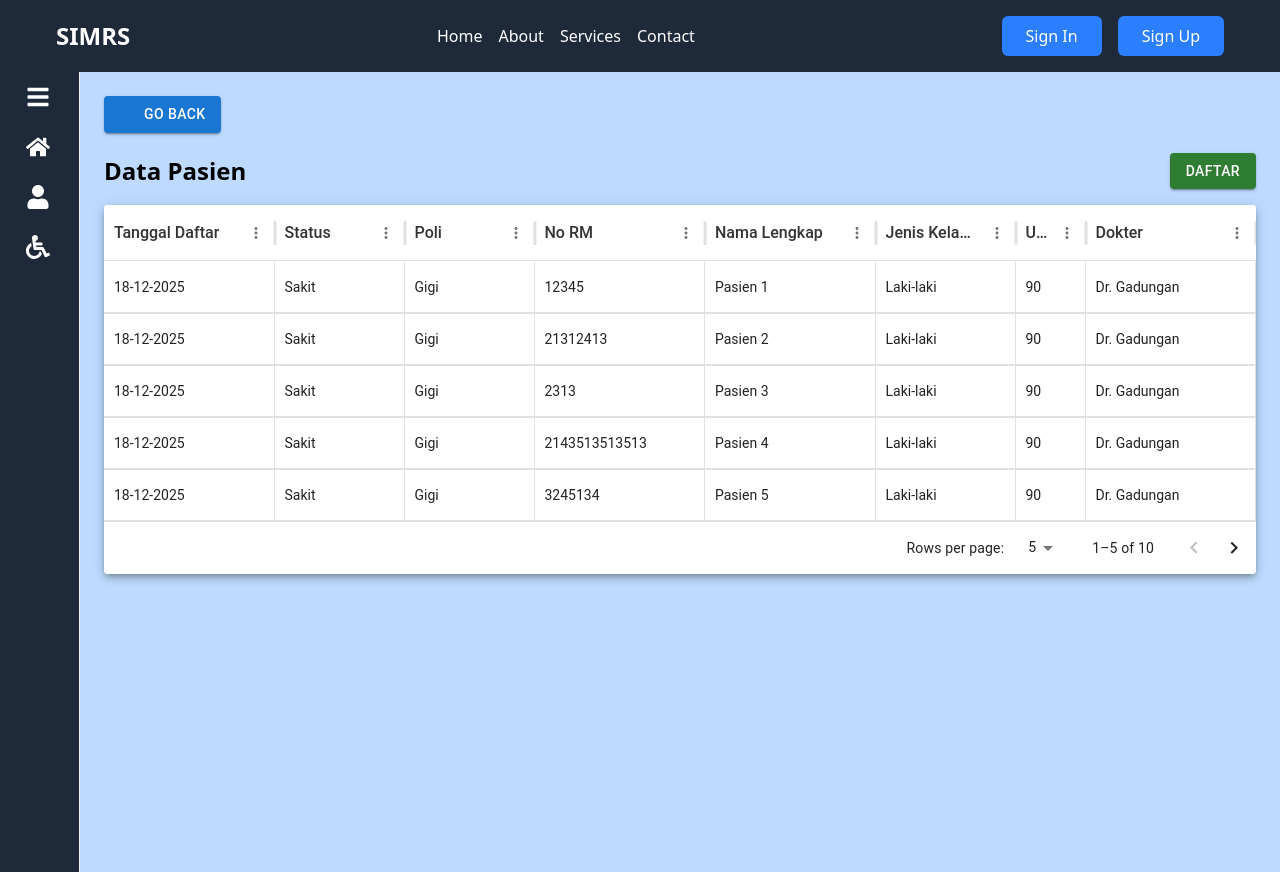
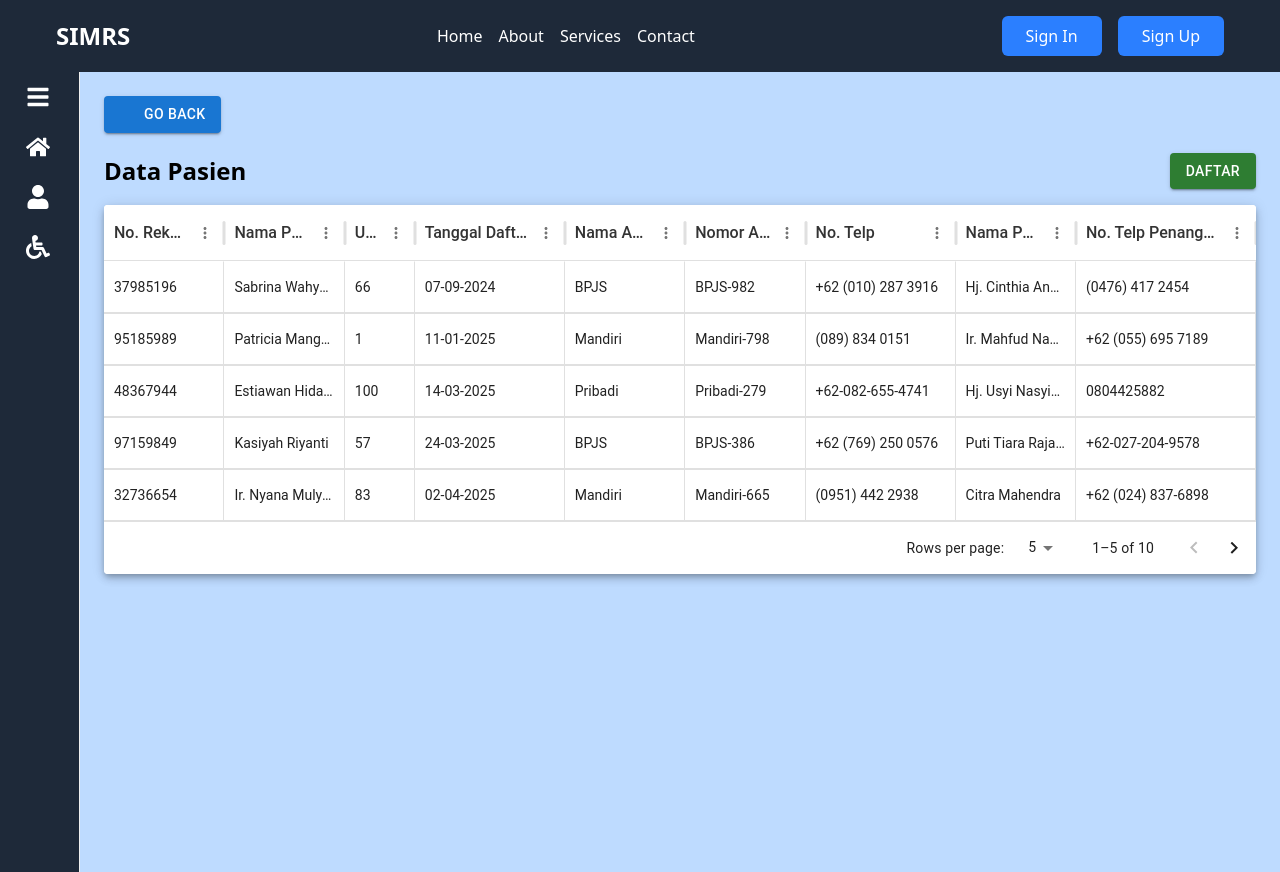
Before and after one commit to mbudit/simrs_react, a React (Vite) app: page /daftarpasien in a window 1280 px wide. Built offline with nearby package versions, Linux system fonts and the light colour scheme; some icons are missing.

Commit message:
Rapihin tabel daftar pasien

```diff
--- a/src/pages/Home.jsx
+++ b/src/pages/Home.jsx
@@ -25,6 +25,7 @@ const Home = () => {
         <Box sx={{ width: '100%' }}>
             <Grid container rowSpacing={1} columnSpacing={{ xs: 1, sm: 2, md: 3 }}>
                 <Grid size={2}>
+                    <Paper elevation={5}>
                         <Card sx={{ maxWidth: 345 }}>
                             <CardActionArea>
                                 <CardMedia
@@ -44,8 +45,10 @@ const Home = () => {
                                 </CardContent>
                             </CardActionArea>
                         </Card>
+                    </Paper>
                 </Grid>
                 <Grid size={2}>
+                    <Paper elevation={5}>
                         <Card sx={{ maxWidth: 345 }}>
                             <CardActionArea>
                                 <CardMedia
@@ -65,8 +68,10 @@ const Home = () => {
                                 </CardContent>
                             </CardActionArea>
                         </Card>
+                    </Paper>
                 </Grid>
                 <Grid size={2}>
+                    <Paper elevation={5}>
                         <Card sx={{ maxWidth: 345 }}>
                             <CardActionArea>
                                 <CardMedia
@@ -86,8 +91,10 @@ const Home = () => {
                                 </CardContent>
                             </CardActionArea>
                         </Card>
+                    </Paper>
                 </Grid>
                 <Grid size={2}>
+                    <Paper elevation={5}>
                         <Card sx={{ maxWidth: 345 }}>
                             <CardActionArea>
                                 <CardMedia
@@ -107,6 +114,7 @@ const Home = () => {
                                 </CardContent>
                             </CardActionArea>
                         </Card>
+                    </Paper>
                 </Grid>
             </Grid>
         </Box>
--- a/src/pages/pasien/TablePasien.jsx
+++ b/src/pages/pasien/TablePasien.jsx
@@ -3,35 +3,132 @@ import { DataGrid } from '@mui/x-data-grid';
 import Paper from '@mui/material/Paper';
 
 const columns = [
-    { field: 'tgl_daftar', headerName: 'Tanggal Daftar', headerClassName: 'super-app-theme--header', flex: 1 },
-    { field: 'status', headerName: 'Status', headerClassName: 'super-app-theme--header', width: 130 },
-    { field: 'poli', headerName: 'Poli', headerClassName: 'super-app-theme--header', width: 130 },
-    { field: 'no_rm', headerName: 'No RM', headerClassName: 'super-app-theme--header', flex: 1 },
-    { field: 'name', headerName: 'Nama Lengkap', headerClassName: 'super-app-theme--header', flex: 1 },
-    { field: 'jenis_kelamin', headerName: 'Jenis Kelamin', headerClassName: 'super-app-theme--header', width: 140 },
-    {
-        field: 'umur',
-        headerName: 'Umur', headerClassName: 'super-app-theme--header',
-        type: 'number',
-        width: 70,
-        align: 'left',  // Menambahkan perataan kiri
-        headerAlign: 'left', // Menambahkan perataan kiri pada header
-    },
-    { field: 'dokter', headerName: 'Dokter', headerClassName: 'super-app-theme--header', flex: 1 },
+    { field: 'no_rm', headerName: 'No. Rekam Medis', headerClassName: 'super-app-theme--header', flex: 1 },
+    { field: 'nama_pasien', headerName: 'Nama Pasien', headerClassName: 'super-app-theme--header', flex: 1 },
+    { field: 'umur', headerName: 'Umur', headerClassName: 'super-app-theme--header', type: 'number', width: 70, align: 'left', headerAlign: 'left' },
+    { field: 'tanggal_daftar', headerName: 'Tanggal Daftar', headerClassName: 'super-app-theme--header', width: 150 },
+    { field: 'nama_asuransi', headerName: 'Nama Asuransi', headerClassName: 'super-app-theme--header', flex: 1 },
+    { field: 'nomor_asuransi', headerName: 'Nomor Asuransi', headerClassName: 'super-app-theme--header', flex: 1 },
+    { field: 'no_telp', headerName: 'No. Telp', headerClassName: 'super-app-theme--header', width: 150 },
+    { field: 'nama_penanggung_jawab', headerName: 'Nama Penanggung Jawab', headerClassName: 'super-app-theme--header', flex: 1 },
+    { field: 'no_telp_penanggung_jawab', headerName: 'No. Telp Penanggung Jawab', headerClassName: 'super-app-theme--header', width: 180 },
 ];
 
+
 const rows = [
-    { tgl_daftar: '18-12-2025', status: 'Sakit', poli: 'Gigi', no_rm: '12345', name: 'Pasien 1', jenis_kelamin: 'Laki-laki', umur: '90', dokter: 'Dr. Gadungan' },
-    { tgl_daftar: '18-12-2025', status: 'Sakit', poli: 'Gigi', no_rm: '21312413', name: 'Pasien 2', jenis_kelamin: 'Laki-laki', umur: '90', dokter: 'Dr. Gadungan' },
-    { tgl_daftar: '18-12-2025', status: 'Sakit', poli: 'Gigi', no_rm: '2313', name: 'Pasien 3', jenis_kelamin: 'Laki-laki', umur: '90', dokter: 'Dr. Gadungan' },
-    { tgl_daftar: '18-12-2025', status: 'Sakit', poli: 'Gigi', no_rm: '2143513513513', name: 'Pasien 4', jenis_kelamin: 'Laki-laki', umur: '90', dokter: 'Dr. Gadungan' },
-    { tgl_daftar: '18-12-2025', status: 'Sakit', poli: 'Gigi', no_rm: '3245134', name: 'Pasien 5', jenis_kelamin: 'Laki-laki', umur: '90', dokter: 'Dr. Gadungan' },
-    { tgl_daftar: '18-12-2025', status: 'Sakit', poli: 'Gigi', no_rm: '12341', name: 'Pasien 6', jenis_kelamin: 'Laki-laki', umur: '90', dokter: 'Dr. Gadungan' },
-    { tgl_daftar: '18-12-2025', status: 'Sakit', poli: 'Gigi', no_rm: '42131', name: 'Pasien 7', jenis_kelamin: 'Laki-laki', umur: '90', dokter: 'Dr. Gadungan' },
-    { tgl_daftar: '18-12-2025', status: 'Sakit', poli: 'Gigi', no_rm: '1243141', name: 'Pasien 8', jenis_kelamin: 'Laki-laki', umur: '90', dokter: 'Dr. Gadungan' },
-    { tgl_daftar: '18-12-2025', status: 'Sakit', poli: 'Gigi', no_rm: '154141', name: 'Pasien 9', jenis_kelamin: 'Laki-laki', umur: '90', dokter: 'Dr. Gadungan' },
-    { tgl_daftar: '18-12-2025', status: 'Sakit', poli: 'Gigi', no_rm: '1234123', name: 'Pasien 10', jenis_kelamin: 'Laki-laki', umur: '90', dokter: 'Dr. Gadungan' },
+    {
+        no_rm: '37985196',
+        nama_pasien: 'Sabrina Wahyudin',
+        umur: 66,
+        tanggal_daftar: '07-09-2024',
+        nama_asuransi: 'BPJS',
+        nomor_asuransi: 'BPJS-982',
+        no_telp: '+62 (010) 287 3916',
+        nama_penanggung_jawab: 'Hj. Cinthia Andriani, M.Ak',
+        no_telp_penanggung_jawab: '(0476) 417 2454',
+    },
+    {
+        no_rm: '95185989',
+        nama_pasien: 'Patricia Mangunsong',
+        umur: 1,
+        tanggal_daftar: '11-01-2025',
+        nama_asuransi: 'Mandiri',
+        nomor_asuransi: 'Mandiri-798',
+        no_telp: '(089) 834 0151',
+        nama_penanggung_jawab: 'Ir. Mahfud Nababan',
+        no_telp_penanggung_jawab: '+62 (055) 695 7189',
+    },
+    {
+        no_rm: '48367944',
+        nama_pasien: 'Estiawan Hidayat',
+        umur: 100,
+        tanggal_daftar: '14-03-2025',
+        nama_asuransi: 'Pribadi',
+        nomor_asuransi: 'Pribadi-279',
+        no_telp: '+62-082-655-4741',
+        nama_penanggung_jawab: 'Hj. Usyi Nasyiah',
+        no_telp_penanggung_jawab: '0804425882',
+    },
+    {
+        no_rm: '97159849',
+        nama_pasien: 'Kasiyah Riyanti',
+        umur: 57,
+        tanggal_daftar: '24-03-2025',
+        nama_asuransi: 'BPJS',
+        nomor_asuransi: 'BPJS-386',
+        no_telp: '+62 (769) 250 0576',
+        nama_penanggung_jawab: 'Puti Tiara Rajasa, M.Pd',
+        no_telp_penanggung_jawab: '+62-027-204-9578',
+    },
+    {
+        no_rm: '32736654',
+        nama_pasien: 'Ir. Nyana Mulyani, S.Ked',
+        umur: 83,
+        tanggal_daftar: '02-04-2025',
+        nama_asuransi: 'Mandiri',
+        nomor_asuransi: 'Mandiri-665',
+        no_telp: '(0951) 442 2938',
+        nama_penanggung_jawab: 'Citra Mahendra',
+        no_telp_penanggung_jawab: '+62 (024) 837-6898',
+    },
+    {
+        no_rm: '66760186',
+        nama_pasien: 'Hj. Anita Prasasta, S.I.Kom',
+        umur: 1,
+        tanggal_daftar: '14-12-2024',
+        nama_asuransi: 'Pribadi',
+        nomor_asuransi: 'Pribadi-618',
+        no_telp: '+62-093-570-6360',
+        nama_penanggung_jawab: 'Puti Gina Simbolon, M.TI.',
+        no_telp_penanggung_jawab: '+62-0821-520-5572',
+    },
+    {
+        no_rm: '93093627',
+        nama_pasien: 'Hj. Yani Mangunsong',
+        umur: 38,
+        tanggal_daftar: '22-11-2024',
+        nama_asuransi: 'BPJS',
+        nomor_asuransi: 'BPJS-419',
+        no_telp: '081 632 5651',
+        nama_penanggung_jawab: 'Sari Haryanti',
+        no_telp_penanggung_jawab: '080 661 7918',
+    },
+    {
+        no_rm: '46987019',
+        nama_pasien: 'Yunita Wibowo',
+        umur: 53,
+        tanggal_daftar: '04-03-2025',
+        nama_asuransi: 'Mandiri',
+        nomor_asuransi: 'Mandiri-570',
+        no_telp: '+62-0483-887-3831',
+        nama_penanggung_jawab: 'Reksa Wulandari',
+        no_telp_penanggung_jawab: '084 576 7854',
+    },
+    {
+        no_rm: '49674827',
+        nama_pasien: 'Eka Agustina',
+        umur: 3,
+        tanggal_daftar: '08-02-2025',
+        nama_asuransi: 'Pribadi',
+        nomor_asuransi: 'Pribadi-780',
+        no_telp: '+62 (55) 741-7575',
+        nama_penanggung_jawab: 'Tgk. Hana Prasasta',
+        no_telp_penanggung_jawab: '+62-0706-343-2009',
+    },
+    {
+        no_rm: '60192671',
+        nama_pasien: 'Juli Palastri, M.Farm',
+        umur: 98,
+        tanggal_daftar: '30-07-2024',
+        nama_asuransi: 'BPJS',
+        nomor_asuransi: 'BPJS-212',
+        no_telp: '+62 (095) 114-0748',
+        nama_penanggung_jawab: 'Elma Rahmawati',
+        no_telp_penanggung_jawab: '+62 (0891) 583-4118',
+    },
 ];
+
+
 
 const paginationModel = { page: 0, pageSize: 5 };
 
@@ -45,16 +142,16 @@ export default function TablePasien() {
                 fontSize: '16px',
             },
             '& .MuiDataGrid-columnHeaders': {
-                        backgroundColor: '#1e2939',
-                        fontWeight: 'bold', // Mengubah gaya font header
-                        fontSize: '16px', // Ukuran font header lebih besar
-                        color: '#333', // Warna font header
+                backgroundColor: '#1e2939',
+                fontWeight: 'bold', // Mengubah gaya font header
+                fontSize: '16px', // Ukuran font header lebih besar
+                color: '#333', // Warna font header
             },
             '& .MuiDataGrid-cell': {
                 borderBottom: '1px solid #e0e0e0', // Tambahkan border bawah pada data
                 borderRight: '1px solid #e0e0e0',
             },
-            }}
+        }}
         >
             <DataGrid
                 rows={rows}
--- a/src/pages/pasien/forms/FormPendaftaran.jsx
+++ b/src/pages/pasien/forms/FormPendaftaran.jsx
@@ -1,6 +1,6 @@
 import React, { useEffect } from 'react';
 import { motion } from 'framer-motion';
-import { TextField, MenuItem, FormControl, Select, InputLabel } from '@mui/material';
+import { TextField, MenuItem, FormControl, Select, InputLabel, Button, Stack } from '@mui/material';
 
 const FormPendaftaran = ({ onClose }) => {
     useEffect(() => {
@@ -20,6 +20,7 @@ const FormPendaftaran = ({ onClose }) => {
     const [rhesus, setRhesus] = React.useState('');
     const [pendidikan, setPendidikan] = React.useState('');
     const [asuransi, setAsuransi] = React.useState('');
+    const [wargaNegara, setWargaNegara] = React.useState('');
 
     return (
         <div className="fixed inset-0 backdrop-blur-sm bg-white/30 flex justify-center items-center z-50">
@@ -42,10 +43,10 @@ const FormPendaftaran = ({ onClose }) => {
                         <h3 className="text-lg font-semibold mb-2">Kredensial</h3>
                     </div>
 
-                    <div className="md:col-span-2">
+                    <div className="md:col-span-1">
                         <TextField label="No. KTP" type="number" fullWidth required />
                     </div>
-                    <div className="md:col-span-3">
+                    <div className="md:col-span-2">
                         <TextField label="Nama Lengkap" fullWidth required />
                     </div>
 
@@ -164,17 +165,31 @@ const FormPendaftaran = ({ onClose }) => {
                     </div>
 
                     <div className="md:col-span-1">
-                        <TextField label="Warga Negara" fullWidth required />
+                        <FormControl fullWidth>
+                            <InputLabel>Warga Negara</InputLabel>
+                            <Select
+                                label="Warga Negara"
+                                value={wargaNegara}
+                                onChange={(e) => setWargaNegara(e.target.value)}
+                                required
+                            >
+                                <MenuItem value="WNI">WNI</MenuItem>
+                                <MenuItem value="WNA">WNA</MenuItem>
+                            </Select>
+                        </FormControl>
                     </div>
 
-                    <div className="md:col-span-3">
-                        <TextField label="Nama Orangtua / Penanggung Jawab" fullWidth required />
+                    <div className="md:col-span-2">
+                        <TextField label="Nama Orangtua / Wali" fullWidth required />
+                    </div>
+                    <div className="md:col-span-1">
+                        <TextField label="No. Telp Wali" type="number" fullWidth required />
                     </div>
 
                     <div className="md:col-span-5 mt-6">
                         <h3 className="text-lg font-semibold mb-2">Alamat</h3>
                     </div>
-                    <div className="md:col-span-5">
+                    <div className="md:col-span-3">
                         <TextField label="Alamat" fullWidth required />
                     </div>
                     <div className="md:col-span-1">
@@ -188,6 +203,9 @@ const FormPendaftaran = ({ onClose }) => {
                     </div>
                     <div className="md:col-span-1">
                         <TextField label="Kecamatan" fullWidth required />
+                    </div>
+                    <div className="md:col-span-1">
+                        <TextField label="Kabupaten" fullWidth required />
                     </div>
                     <div className="md:col-span-1">
                         <TextField label="Provinsi" fullWidth required />
@@ -224,12 +242,11 @@ const FormPendaftaran = ({ onClose }) => {
                     </div>
 
                     <div className="md:col-span-5 flex justify-end mt-4">
-                        <button type="button" onClick={onClose} className="mr-2 px-4 py-2 bg-gray-300 rounded">
-                            Batal
-                        </button>
-                        <button type="submit" className="px-4 py-2 bg-green-600 text-white rounded">
-                            Simpan
-                        </button>
+                        <Stack spacing={2} direction="row">
+                            <Button type="button" onClick={onClose} className="mr-2 px-4 py-2 bg-gray-300 rounded" variant="outlined">Tutup</Button>
+                            <Button type='submit' variant="contained" className='px-4 py-2 bg-green-600 text-white rounded' color="success">Simpan</Button>
+                        </Stack>
+
                     </div>
                 </form>
             </motion.div>
```
Lines whose indentation alone changed are shown as unchanged.
